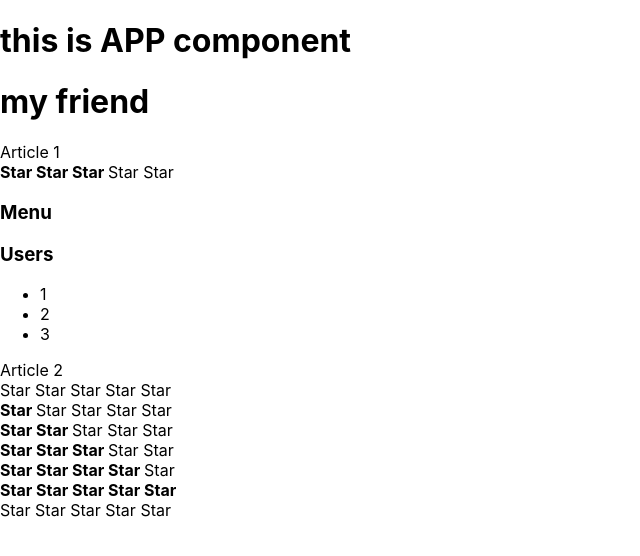
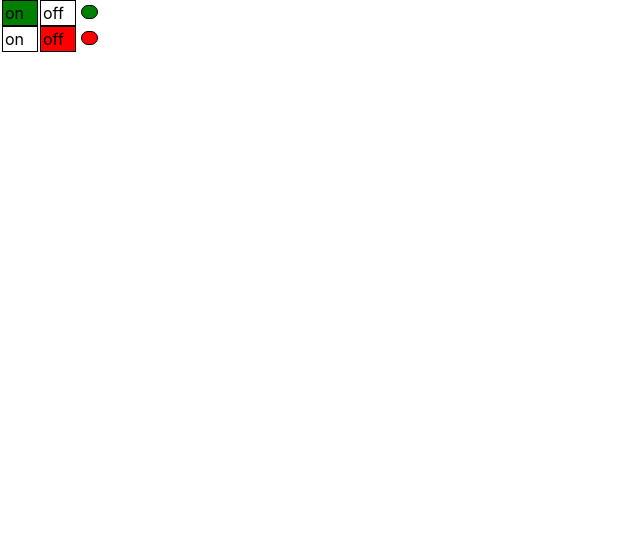
Before and after one commit to umkament/kabzda-project, a React (Create React App) app: page / in a window 1280 px wide. Shown: the top 556 px of the page, without its empty margins (0-640 px from the left). Built offline with nearby package versions, Linux system fonts and the light colour scheme.

Commit message:
add OnOff component

```diff
--- a/src/App.tsx
+++ b/src/App.tsx
@@ -2,6 +2,7 @@ import React from 'react';
 import './App.css';
 import Accordion from "./components/Accordion/Accordion";
 import {Rating} from "./components/Rating/Rating";
+import {OnOff} from "./components/OnOff/OnOff";
 
 // создана функция способом function declaration
 // она создается для объявления компоненты н-р function App()
@@ -23,7 +24,11 @@ function App() {
   console.log("App rendering")
   return (
      <div>
-       <PageTitle title="this is APP component"/>
+       <OnOff on={true}/>
+       <OnOff on={false}/>
+
+
+      {/* <PageTitle title="this is APP component"/>
        <PageTitle title="my friend"/>
        Article 1
        <Rating value={3}/>
@@ -36,7 +41,7 @@ function App() {
        <Rating value={3}/>
        <Rating value={4}/>
        <Rating value={5}/>
-       <Rating value={0}/>
+       <Rating value={0}/>*/}
      </div>
   );
 }
--- /dev/null
+++ b/src/components/OnOff/OnOff.tsx
@@ -0,0 +1,42 @@
+
+export type PropsType = {
+ on: boolean
+}
+
+export function OnOff(props: PropsType) {
+
+ const onStyle = {
+  width: '30px',
+  high: '20px',
+  border: '1px solid black',
+  display: 'inline-block',
+  padding: '2px',
+  marginLeft: '2px',
+  background: props.on ? 'green' : 'white'
+ }
+ const offStile = {
+  width: '30px',
+  high: '20px',
+  border: '1px solid black',
+  display: 'inline-block',
+  padding: '2px',
+  marginLeft: '2px',
+  background: props.on ? 'white' : 'red'
+ }
+ const lampStyle = {
+  width: '3px',
+  high: '20px',
+  borderRadius: '10px',
+  border: '1px solid black',
+  display: 'inline-block',
+  padding: '6px',
+  marginLeft: '5px',
+  background: props.on ? 'green' : 'red'
+ }
+
+ return <div>
+ <div style={onStyle}>on</div>
+ <div style={offStile}>off</div>
+ <div style={lampStyle}></div>
+ </div>
+ }
```
